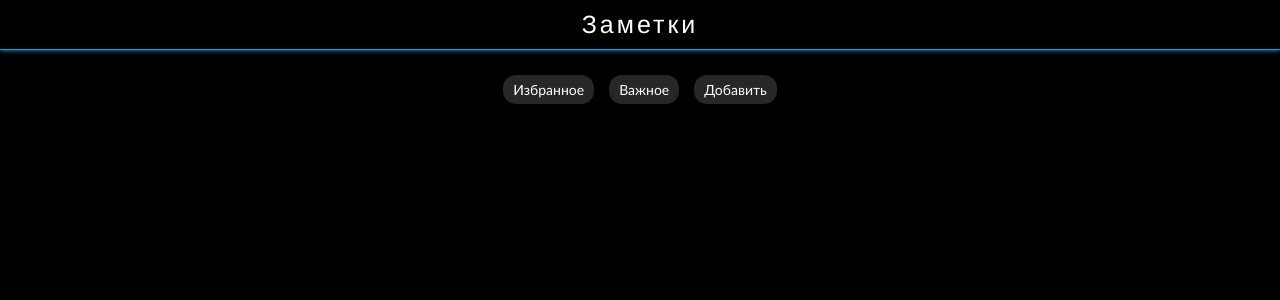
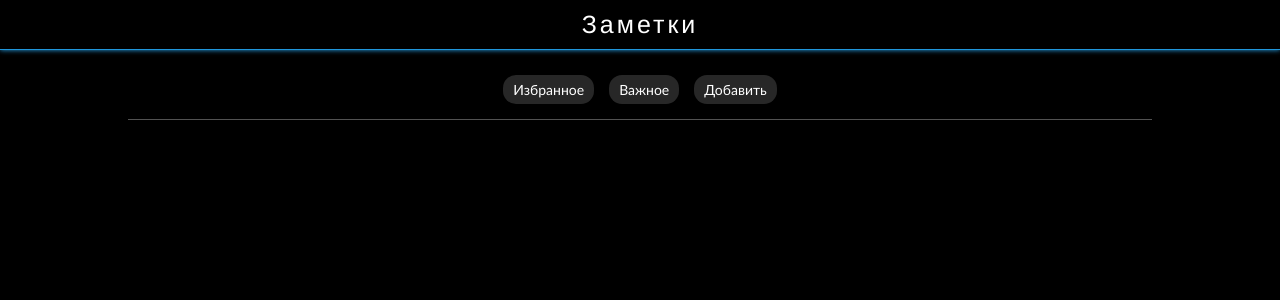
Before and after one commit to beautiful-cookie/information-cards, a Vue app: page /#/ in a window 1280 px wide. Shown: the top 300 px of the page. Built offline with nearby package versions, Linux system fonts and the light colour scheme.

Commit message:
categories bug fix

```diff
--- a/src/App.vue
+++ b/src/App.vue
@@ -28,4 +28,8 @@ body
   flex-direction: column;
   background-color: black;
 }
+
+::-webkit-scrollbar {
+  display: none;
+}
 </style>
--- a/src/components/Categories.vue
+++ b/src/components/Categories.vue
@@ -48,16 +48,21 @@ export default {
 
 <style lang="scss" scoped>
 .categories-wrapper {
+    position: relative;
     display: flex;
     justify-content: center;
     align-items: center;
     flex-wrap: wrap;
     gap: 15px;
-    max-width: 60vw;
+    max-width: 80vw;
+    max-height: 15vh;
+    overflow-y: scroll;
     margin: auto;
     margin-top: 25px;
     font-family: 'Trebuchet MS', 'Lucida Sans Unicode', 'Lucida Grande', 'Lucida Sans', Arial, sans-serif;
     font-size: 14px;
+    border-bottom: 1px solid #525252;
+    padding-bottom: 15px;
 }
 
 .categories-item {
```
